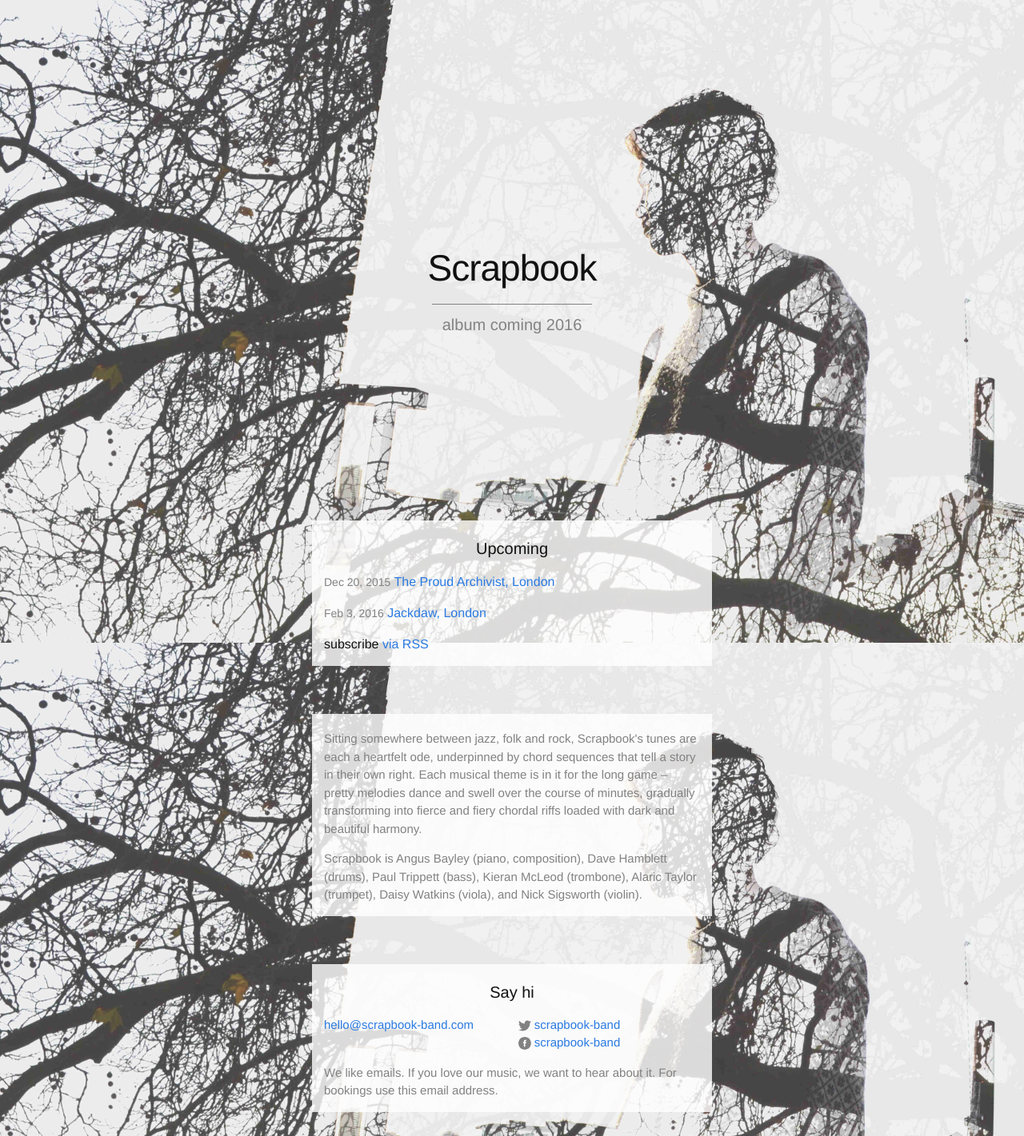
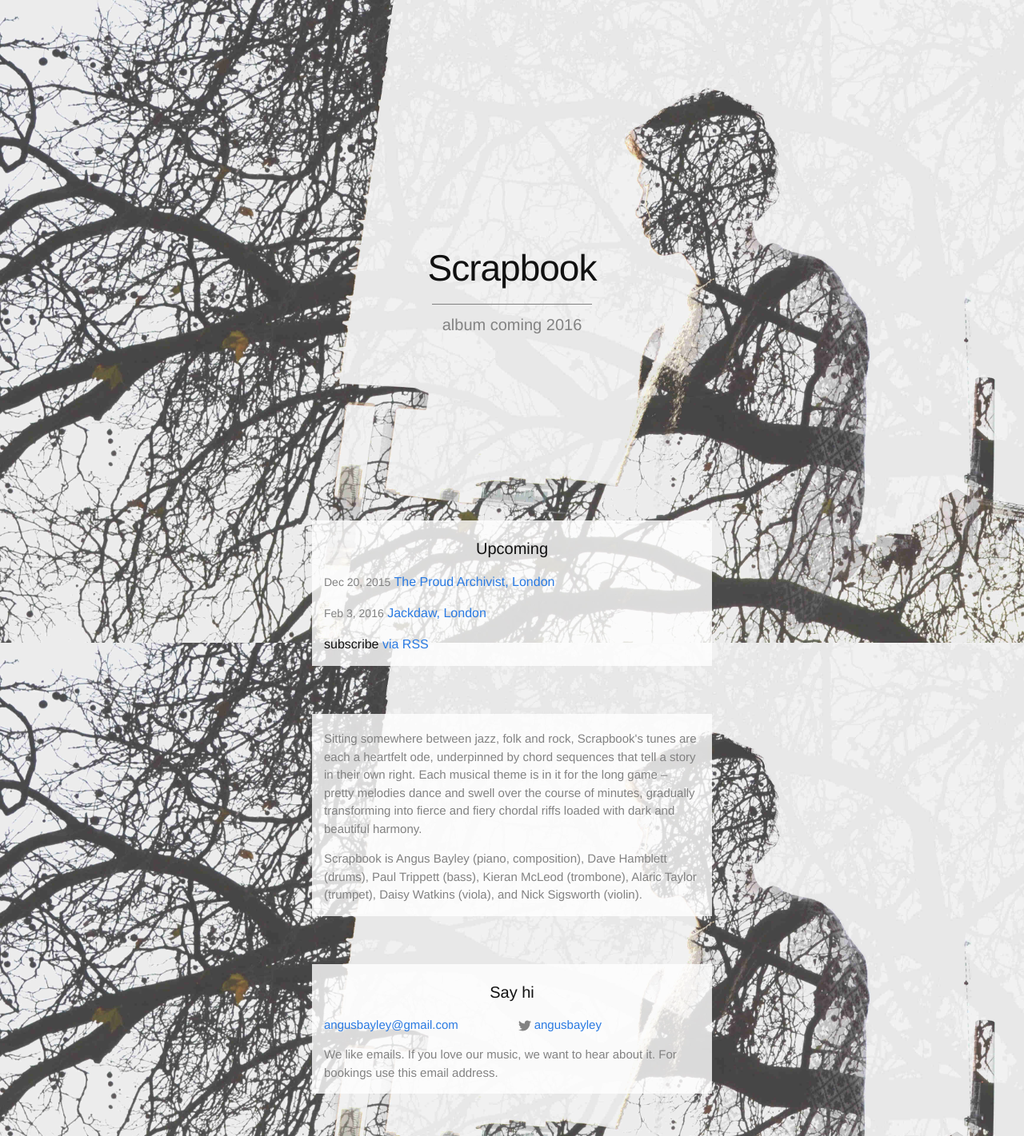
Before and after one commit to angusbayley/scrapbook-site, a Jekyll site: the page built from index.html, in a window 1280 px wide. Shown: the whole page at 80% size. Built offline with Jekyll 4.4.1, drawn with Linux system fonts in a browser that asks for light colours.

Commit message:
change social media links to personal

```diff
--- a/_config.yml
+++ b/_config.yml
@@ -7,13 +7,13 @@
 
 # Site settings
 title: Scrapbook
-email: hello@scrapbook-band.com
+email: angusbayley@gmail.com
 description: > # this means to ignore newlines until "baseurl:"
   Scrapbook is a London-based septet playing the music of Angus Bayley.
 baseurl: "/scrapbook-site" # the subpath of your site, e.g. /blog
 url: "http://yourdomain.com" # the base hostname & protocol for your site
-twitter_username: scrapbook-band
-facebook_username: scrapbook-band
+twitter_username: angusbayley
+#facebook_username: scrapbook-band
 
 # Build settings
 markdown: kramdown
```
